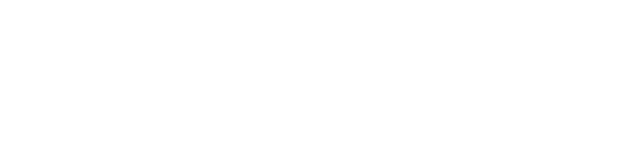
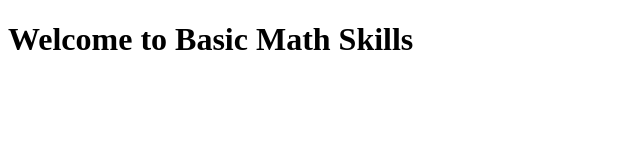
Before and after one commit to rawify/Fraction.js, a website: page index.html in a window 1280 px wide. Shown: the whole page, without its empty margins (0-640 px from the left). Drawn offline with Linux system fonts and the light colour scheme.

Commit message:
Update index.html
Updated index.html page for Netlify Dev

```diff
--- a/index.html
+++ b/index.html
@@ -1,9 +1,12 @@
 <!DOCTYPE html>
 <html>
   <head>
-    <title></title>
+    <title>Basic Math Skills</title>
+    <script src="math.js" type="text/javascript">
+    </script>
   </head>
   <body>
+    <h1>Welcome to Basic Math Skills<h1>
     <script>
     </script>
   </body>
```
